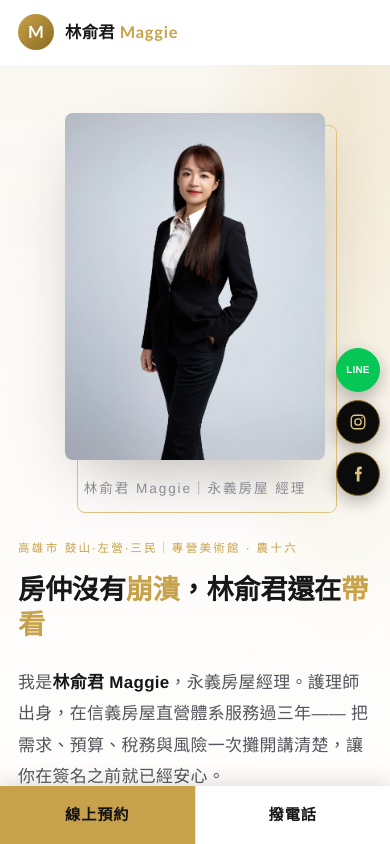
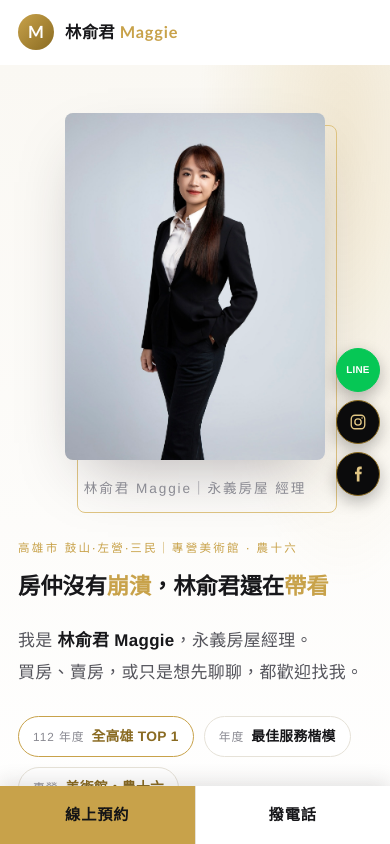
Before and after one commit to jiunjiun7-commits/maggie-official-site, a Next.js app: page / in a window 390 px wide. Shown: the top 844 px of the page. Built offline with nearby package versions, Linux system fonts and the light colour scheme; no server answers.

Commit message:
Hero 標題縮小、副文字改寫成簡短邀請行動版本

```diff
--- a/src/app/page.tsx
+++ b/src/app/page.tsx
@@ -192,8 +192,9 @@ export default async function HomePage() {
                 房仲沒有<span className="hl">崩潰</span>，林俞君還在<span className="hl">帶看</span>
               </h1>
               <p className="lede">
-                我是<strong>林俞君 Maggie</strong>，永義房屋經理。護理師出身，在信義房屋直營體系服務過三年——
-                把需求、預算、稅務與風險一次攤開講清楚，讓你在簽名之前就已經安心。
+                我是 <strong>林俞君 Maggie</strong>，永義房屋經理。
+                <br />
+                買房、賣房，或只是想先聊聊，都歡迎找我。
               </p>
 
               <ul className="hero__badges">
--- a/src/app/site.css
+++ b/src/app/site.css
@@ -163,7 +163,7 @@ p:last-child{ margin-bottom:0; }
   align-items:center; padding-bottom:clamp(56px,7vw,96px);
 }
 .hero h1{
-  font-size:clamp(2.15rem,4.4vw,3.4rem); line-height:1.28; margin:0 0 24px;
+  font-size:clamp(1.7rem,3.4vw,2.6rem); line-height:1.28; margin:0 0 24px;
   letter-spacing:-.01em;
 }
 .lede{ font-size:1.06rem; color:var(--ink-soft); max-width:44ch; }
@@ -720,7 +720,7 @@ a.contact__v:hover{ color:var(--yongyi-CERISE); text-decoration:underline; }
   .hero__photo{ order:1; max-width:260px; margin-inline:auto; }
   .hero__photo::before{ inset:12px -12px -12px 12px; }
   .hero__photo figcaption{ text-align:center; }
-  .hero h1{ font-size:clamp(1.7rem,6.6vw,2.6rem); line-height:1.3; }
+  .hero h1{ font-size:clamp(1.4rem,5.6vw,2.1rem); line-height:1.3; }
 
   .grid-2,.grid-2--book,.grid-2--about{ grid-template-columns:1fr; gap:28px; }
   .side-photo{ max-width:260px; margin-top:24px; }
```
